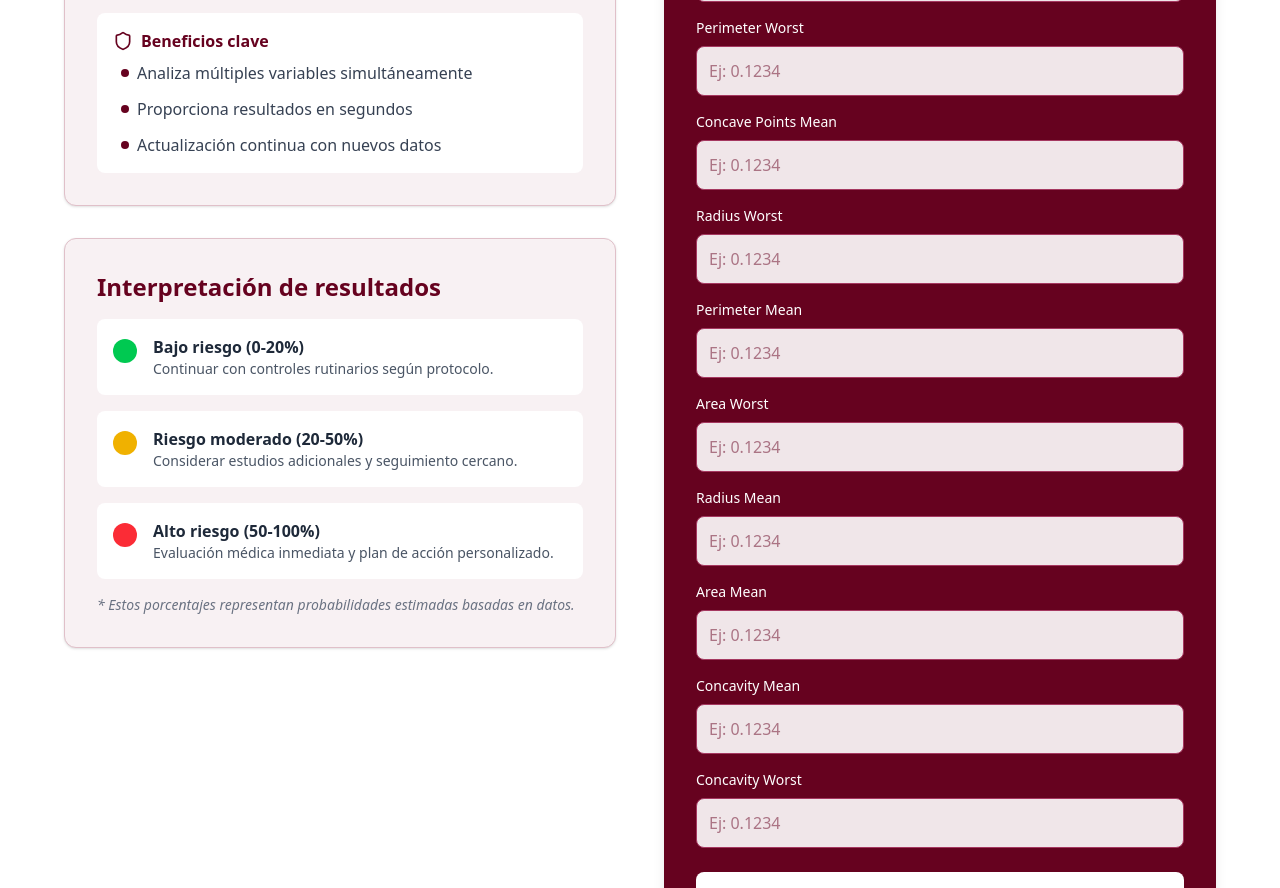
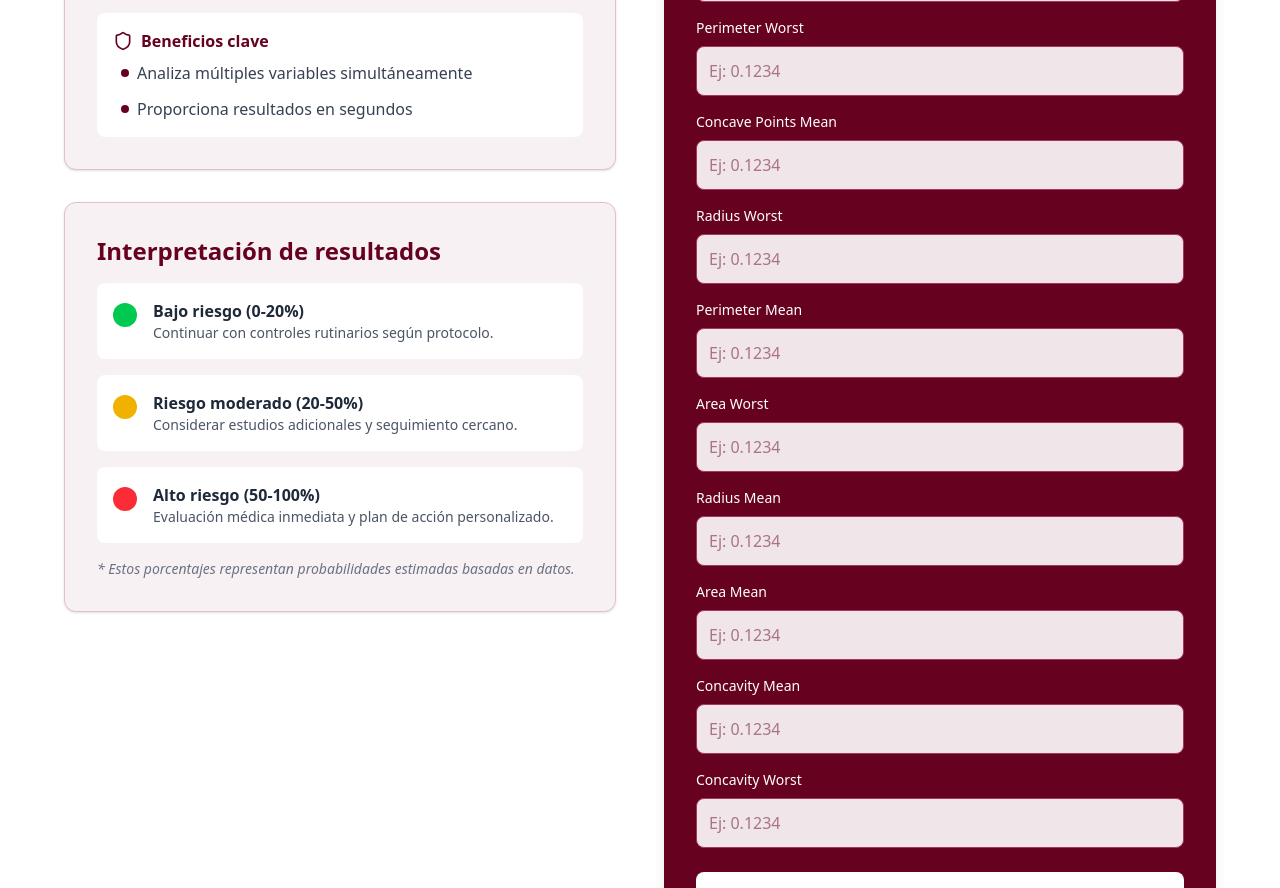
Before and after one commit to MACHINE-LEARNING-tlp3/tp-integrador-python, a React (Vite) app in the folder frontend/: page / in a window 1280 px wide. Shown: the part 1420-2308 px from the top of the page. Built offline with nearby package versions, Linux system fonts and the light colour scheme.

Commit message:
Se quitaron textos que no aportaban

```diff
--- a/frontend/src/pages/Home.jsx
+++ b/frontend/src/pages/Home.jsx
@@ -203,10 +203,7 @@ function Home() {
                           <div className="w-2 h-2 rounded-full bg-[#66021f] mt-2 flex-shrink-0"></div>
                           <span>Proporciona resultados en segundos</span>
                         </li>
-                        <li className="flex items-start gap-2">
-                          <div className="w-2 h-2 rounded-full bg-[#66021f] mt-2 flex-shrink-0"></div>
-                          <span>Actualización continua con nuevos datos</span>
-                        </li>
+
                       </ul>
                     </div>
                   </div>
```
